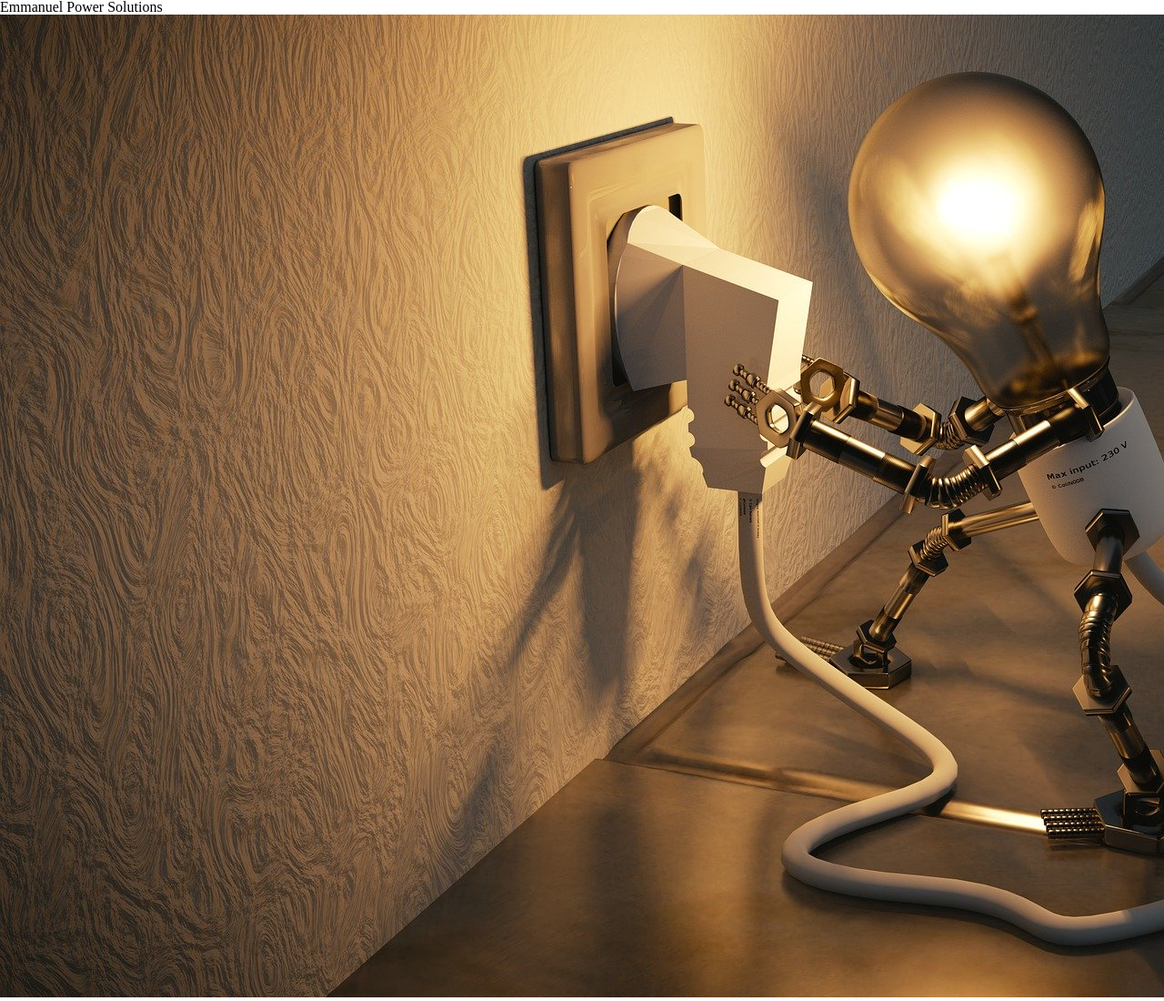
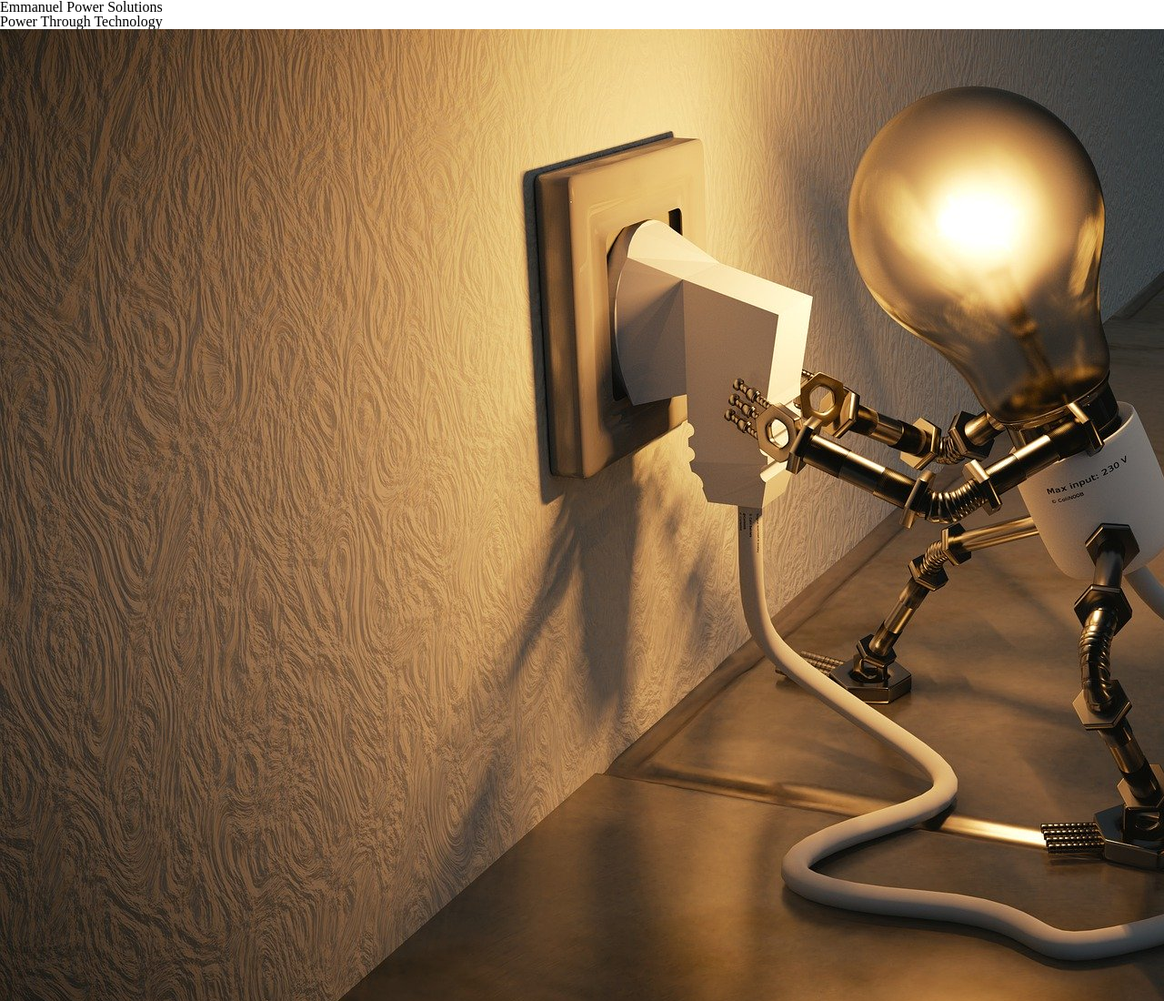
Before and after one commit to c-gomes1/com-330-project-two, a plain HTML site: page index.html in a window 1280 px wide. Shown: the top 1100 px of the page at 91% size. Drawn offline with Linux system fonts and the light colour scheme.

Commit message:
Add h2 heading in header

```diff
--- a/index.html
+++ b/index.html
@@ -9,6 +9,7 @@
   <body>
     <header id="header">
       <h1>Emmanuel Power Solutions</h1>
+      <h2>Power Through Technology</h2>
       <figure class="header-photo">
         <img src="/media/img/power.jpg" alt="Power Electronics Photo" />
         <figcaption>
```
